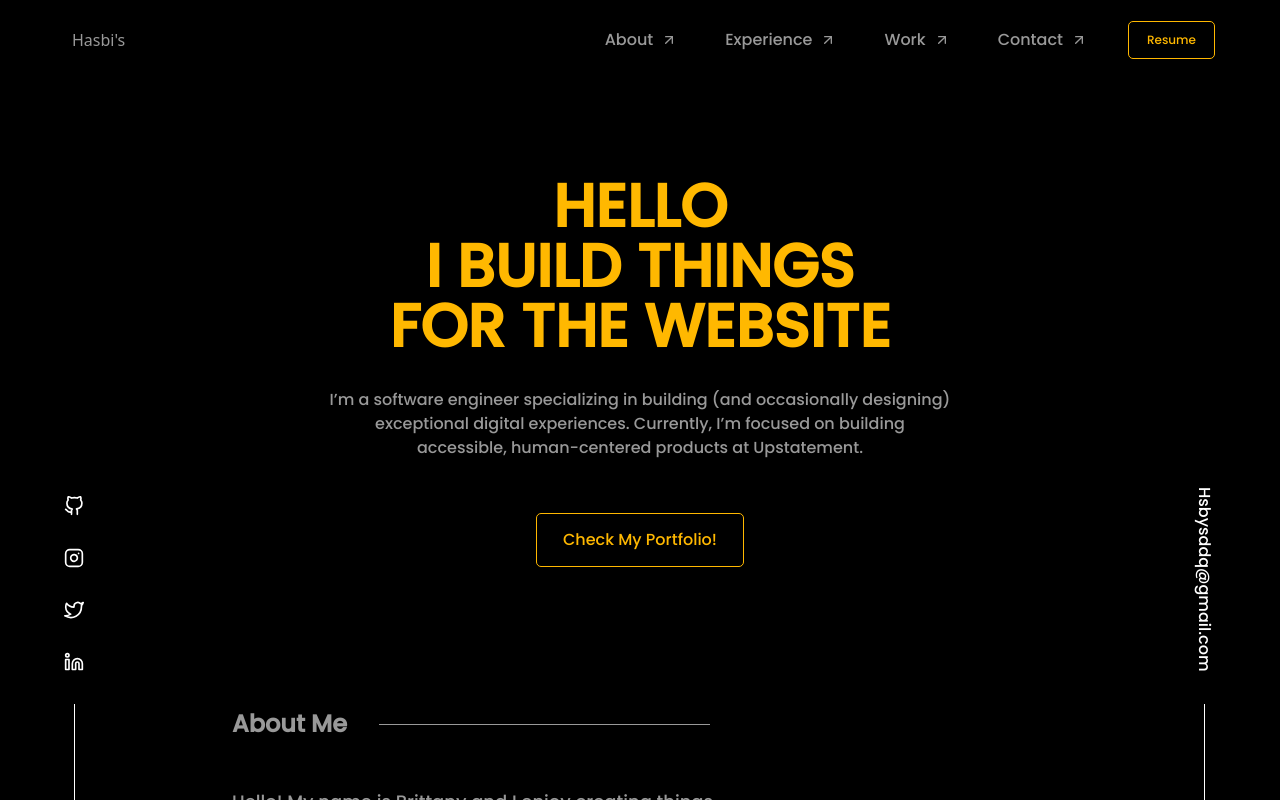
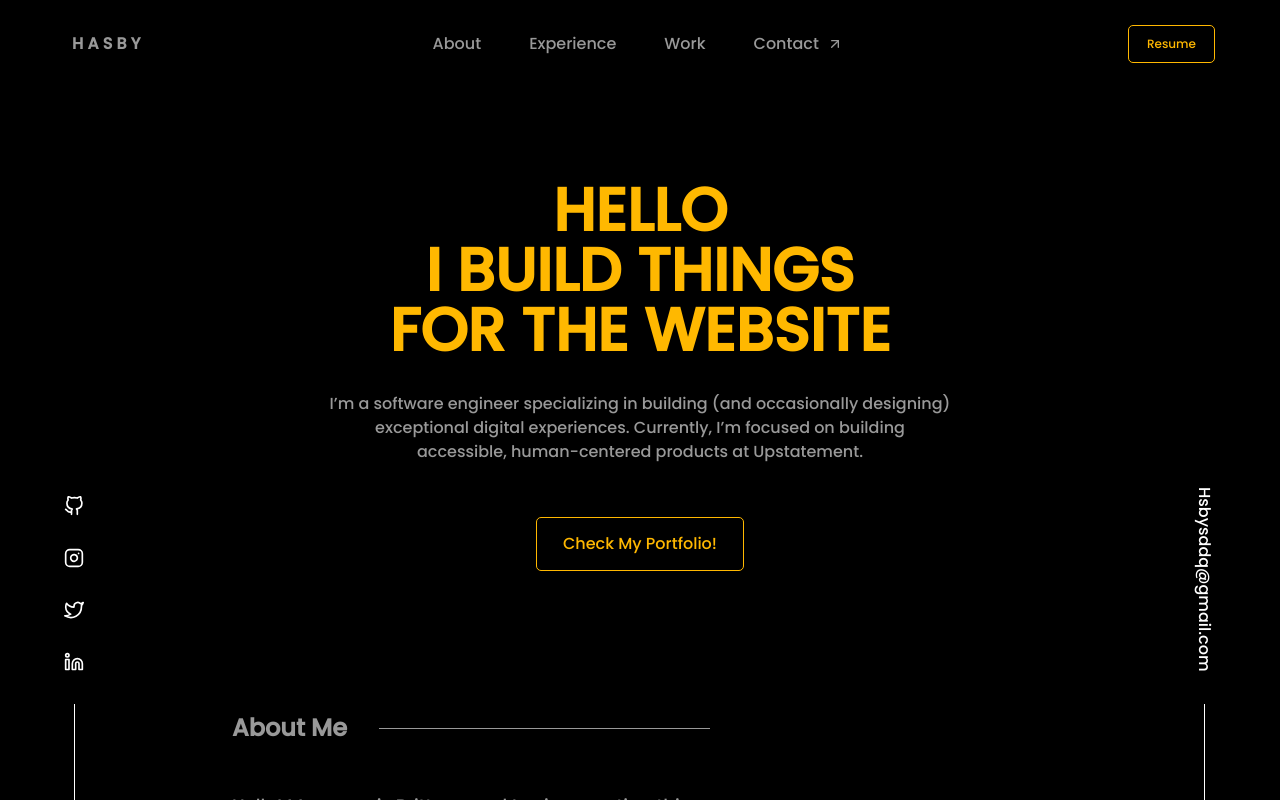
Before and after one commit to hsbysddq/portfolio, a React (Create React App) app: page / in a window 1280 px wide. Built offline with nearby package versions, Linux system fonts and the light colour scheme.

Commit message:
set up navigasi nav

```diff
--- a/src/Componenet/Navbar.jsx
+++ b/src/Componenet/Navbar.jsx
@@ -1,39 +1,39 @@
-import { Link } from "react-router-dom"
 import { FiArrowUpRight } from "react-icons/fi"
 function Navbar() {
   return (
-    <nav className="bg-black  flex justify-between text-[#999999] pt-3 pb-3 px-14">
-      <div className="logo p-4 hover:text-[#ffb800]">
-        <Link to="/">Hasbi's</Link>
-        {/* <a href="/" className="site-tittle flex font-poppins">
-          Hasbi's
-        </a> */}
+    <nav className="bg-transparent  flex  justify-between text-[#999999] pt-4 pb-3 px-14">
+      <div className="logo p-4 font-poppins hover:text-[#ffb800] font-semibold text-md">
+        <a
+          href="/"
+          className="site-tittle flex align-center
+        "
+        >
+          H A S B Y
+        </a>
       </div>
 
       <div className="list">
-        <ul className="flex list-none gap-4 font-poppins">
+        <ul className="flex list-none gap-4 font-poppins justify-center">
           <li className="flex p-4 hover:text-[#ffb800]">
             <a href="#about">About</a>
-            <FiArrowUpRight className="w5 h-5 ml-2 mt-0.5" />
           </li>
           <li className="flex p-4 hover:text-[#ffb800]">
             <a href="/">Experience</a>
+          </li>
+          <li className="flex p-4 hover:text-[#ffb800]">
+            <a href="#project">Work</a>
+          </li>
+          <li className="flex p-4 hover:text-[#ffb800]">
+            <a href="mailto:hsby15sddq@gmail.com">Contact</a>
             <FiArrowUpRight className="w5 h-5 ml-2 mt-0.5" />
           </li>
-          <li className="flex p-4 hover:text-[#ffb800]">
-            <a href="/">Work</a>
-            <FiArrowUpRight className="w5 h-5 ml-2 mt-0.5" />
-          </li>
-          <li className="flex p-4 hover:text-[#ffb800]">
-            <a href="/">Contact</a>
-            <FiArrowUpRight className="w5 h-5 ml-2 mt-0.5" />
-          </li>
-          <li className="flex p-3">
-            <button className="text-xs text-[#ffb800] outline outline-offset-2 outline-1 rounded-sm px-4 py-2">
-              Resume
-            </button>
-          </li>
         </ul>
+      </div>
+
+      <div className="portfolio font-poppins justify-center p-3">
+        <button className="text-xs text-[#ffb800] outline outline-offset-2 outline-1 rounded-sm px-4 py-2">
+          Resume
+        </button>
       </div>
     </nav>
   )
```
